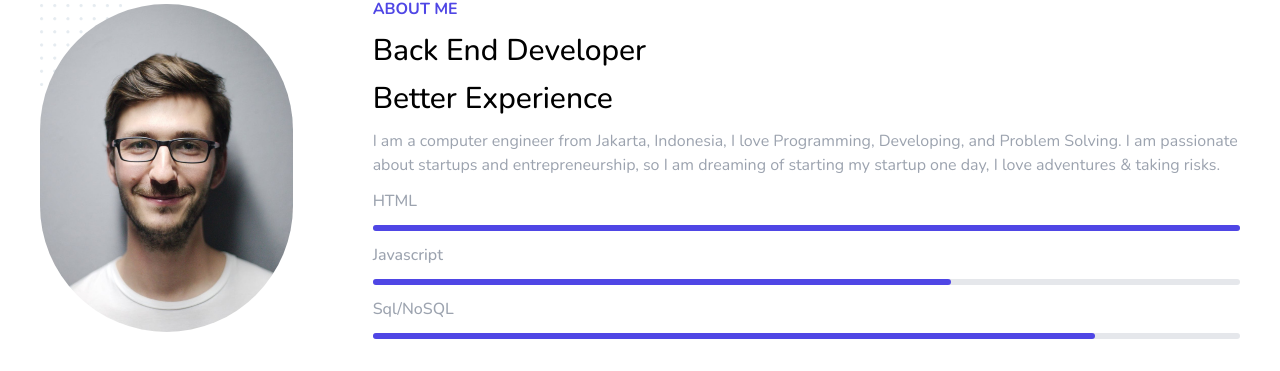
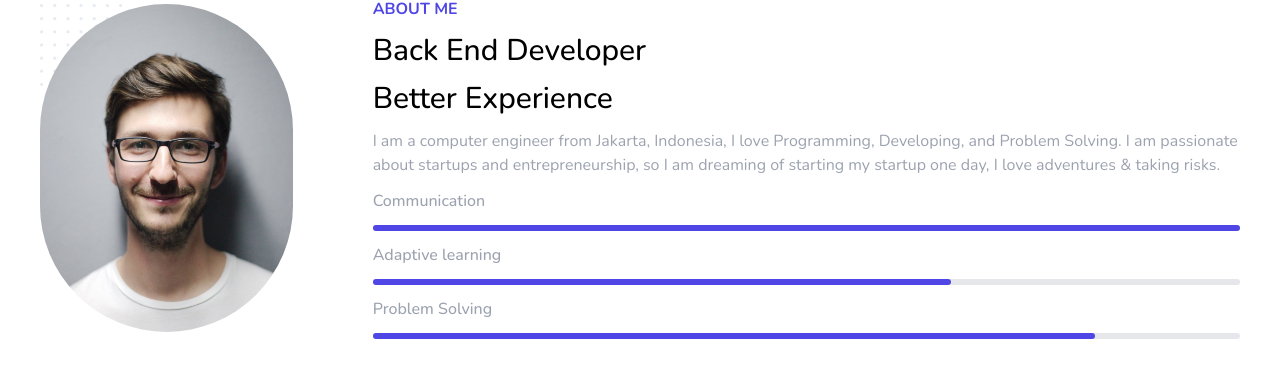
Before and after one commit to Dewalion22/dewalion22.github.io, a website: page index.html in a window 1280 px wide. Shown: the part 963-1334 px from the top of the page. Drawn offline with nearby package versions, Linux system fonts and the light colour scheme.

Commit message:
Update index.html

```diff
--- a/index.html
+++ b/index.html
@@ -139,15 +139,15 @@
                  I am a computer engineer from Jakarta, Indonesia, I love Programming, Developing, and Problem Solving.
             I am passionate about startups and entrepreneurship, so I am dreaming of starting my startup one day, I love adventures & taking risks.
           </p>
-          <h2 class="text-gray-400 font-medium">HTML</h2>
+          <h2 class="text-gray-400 font-medium">Communication</h2>
           <div class="w-full bg-gray-200 h-1.5 rounded-md">
             <div class="w-full bg-indigo-600 h-1.5 rounded-md"></div>
           </div>
-          <h2 class="text-gray-400 font-medium">Javascript</h2>
+          <h2 class="text-gray-400 font-medium">Adaptive learning</h2>
           <div class="w-full bg-gray-200 h-1.5 rounded-md">
             <div class="w-4/6 bg-indigo-600 h-1.5 rounded-md"></div>
           </div>
-          <h2 class="text-gray-400 font-medium">Sql/NoSQL</h2>
+          <h2 class="text-gray-400 font-medium">Problem Solving</h2>
           <div class="w-full bg-gray-200 h-1.5 rounded-md">
             <div class="w-5/6 bg-indigo-600 h-1.5 rounded-md"></div>
           </div>
```
